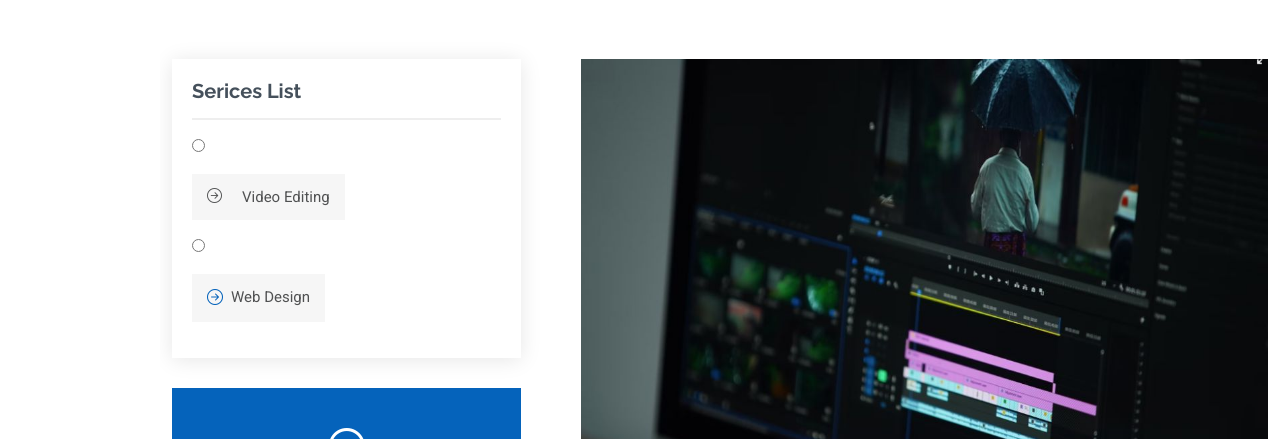
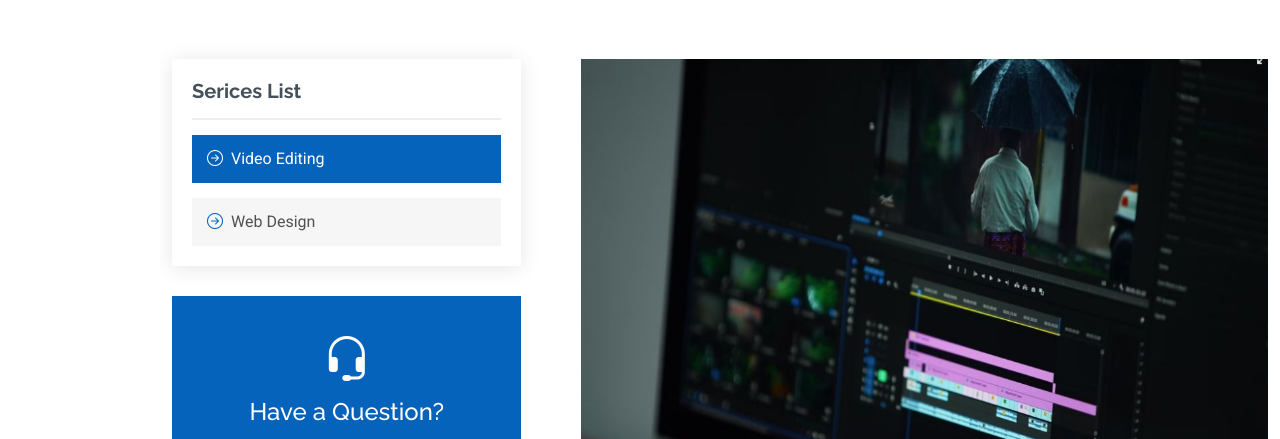
Before and after one commit to alessandrolorenz/portfolio, a plain HTML site: page service-details.html in a window 1280 px wide. Shown: the part 106-545 px from the top of the page. Drawn offline with Linux system fonts and the light colour scheme.

Commit message:
feat(layout): adjusted layout-01

```diff
--- a/service-details.html
+++ b/service-details.html
@@ -82,18 +82,10 @@
             <div class="service-box">
               <h4>Serices List</h4>
               <div class="services-list">
-                <!-- <a href="#video-budget" class="active"><i class="bi bi-arrow-right-circle"></i><span>Video Editing</span></a>
-                <a href="#web-budget"><i class="bi bi-arrow-right-circle"></i><span>Web Design</span></a> -->
+                <a href="#video-budget" class="active"><i class="bi bi-arrow-right-circle"></i><span>Video Editing</span></a>
+                <a href="#web-budget"><i class="bi bi-arrow-right-circle"></i><span>Web Design</span></a>
 
-                <label>
-                  <input type="radio" name="service" class="hidden-input" id="show-video-budget">
-                  <p href="#video-budget" class="service-link"><i class="bi bi-arrow-right-circle"></i><span>Video Editing</span><p>
-                  </label>
-                </label>
-                <label>
-                  <input type="radio" name="service" class="hidden-input" id="show-web-budget">
-                  <a href="#web-budget" class="service-link"><i class="bi bi-arrow-right-circle"></i><span>Web Design</span></a>
-                </label>
+
               </div>
             </div>
 
```
